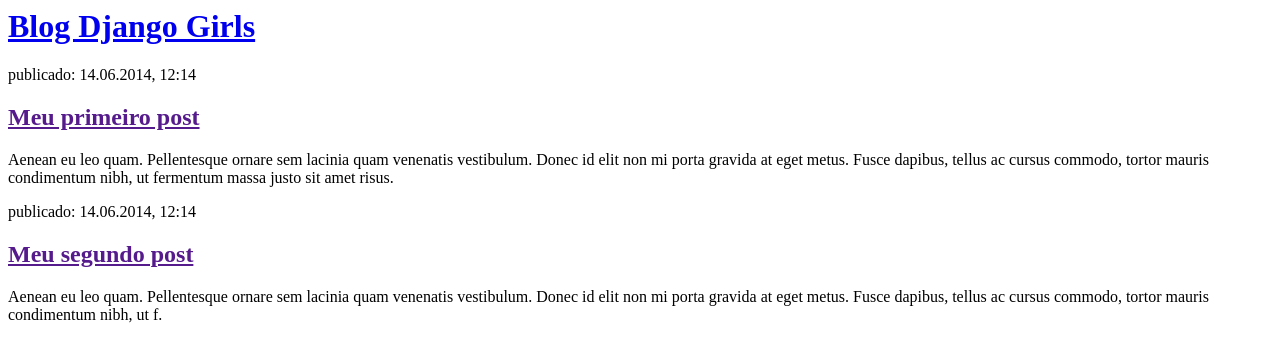
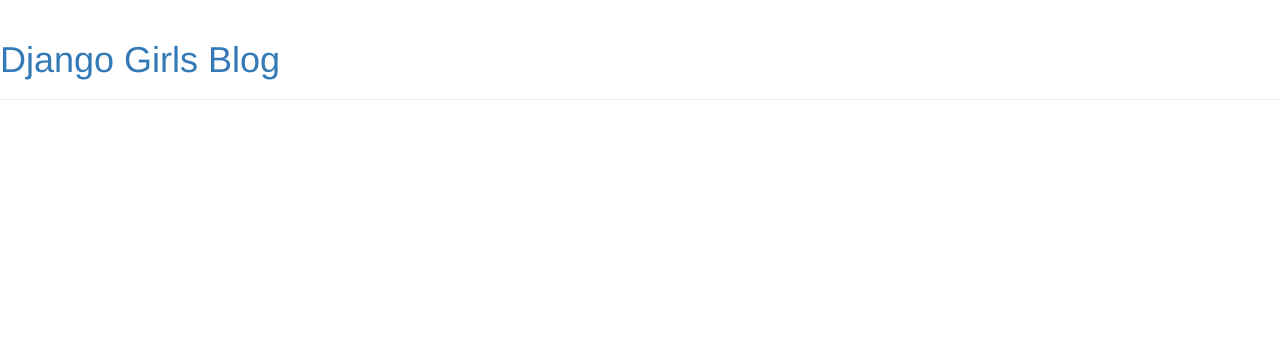
Before and after one commit to Aroldo-Jales/INT_I_2021_01, a Django app: page / in a window 1280 px wide. Shown: the top 362 px of the page. Run offline with Django 3.2, Linux system fonts and the light colour scheme; some libraries are stand-ins or nearby versions.

Commit message:
post_list html

```diff
--- a/Tutorial_Django_Girls/blog/templates/blog/post_list.html
+++ b/Tutorial_Django_Girls/blog/templates/blog/post_list.html
@@ -1,22 +1,32 @@
+{% load static %}
 <html>
     <head>
         <title>Blog Django Girls</title>
+        <link rel="stylesheet" href="//maxcdn.bootstrapcdn.com/bootstrap/3.2.0/css/bootstrap.min.css">
+        <link rel="stylesheet" href="//maxcdn.bootstrapcdn.com/bootstrap/3.2.0/css/bootstrap-theme.min.css">
+        <link href="//fonts.googleapis.com/css?family=Lobster&subset=latin,latin-ext" rel="stylesheet" type="text/css">
+        <link rel="stylesheet" href="{% static 'css/blog.css' %}">
     </head>
     <body>
-        <div>
-            <h1><a href="/">Blog Django Girls</a></h1>
+        <div class="page-header">
+            <h1><a href="https://en.wikipedia.org/wiki/Django" class="external_link" id="link_to_wiki_page">Django Girls Blog</a></h1>
         </div>
 
-        <div>
-            <p>publicado: 14.06.2014, 12:14</p>
-            <h2><a href="">Meu primeiro post</a></h2>
-            <p>Aenean eu leo quam. Pellentesque ornare sem lacinia quam venenatis vestibulum. Donec id elit non mi porta gravida at eget metus. Fusce dapibus, tellus ac cursus commodo, tortor mauris condimentum nibh, ut fermentum massa justo sit amet risus.</p>
+        <div class="content container">
+            <div class="row">
+                <div class="col-md-8">
+                    {% for post in posts %}
+                        <div class="post">
+                            <div class="date">
+                                <p>published: {{ post.published_date }}</p>
+                            </div>
+                            <h2><a href="">{{ post.title }}</a></h2>
+                            <p>{{ post.text|linebreaksbr }}</p>
+                        </div>
+                    {% endfor %}
+                </div>
+            </div>
         </div>
 
-        <div>
-            <p>publicado: 14.06.2014, 12:14</p>
-            <h2><a href="">Meu segundo post</a></h2>
-            <p>Aenean eu leo quam. Pellentesque ornare sem lacinia quam venenatis vestibulum. Donec id elit non mi porta gravida at eget metus. Fusce dapibus, tellus ac cursus commodo, tortor mauris condimentum nibh, ut f.</p>
-        </div>
     </body>
 </html>
```
